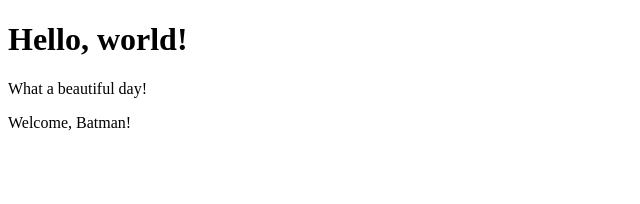
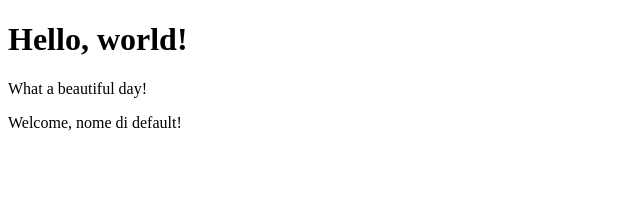
Before and after one commit to AlessandroOnnis/react-exercises, a React (Create React App) app: page / in a window 1280 px wide. Shown: the top 204 px of the page, without its empty margins (0-640 px from the left). Built offline with nearby package versions, Linux system fonts and the light colour scheme.

Commit message:
props-02

```diff
--- a/src/App.js
+++ b/src/App.js
@@ -7,7 +7,7 @@ class App extends React.Component {
     return (
     <div>
       <Hello/>
-      <Welcome name="Batman"/>
+      <Welcome name=""/>
     </div>
     )
   };
--- a/src/components/welcome.js
+++ b/src/components/welcome.js
@@ -1,7 +1,44 @@
 import React from "react"
 
+//===Esecuzione esercizio===setting default value
 export class Welcome extends React.Component{
     render(){
-        return <p>Welcome, {this.props.name}!</p>
+        return <p>Welcome, {this.props.name?this.props.name: 'nome di default'}!</p>
     }
 }
+//RISPOSTE
+//se l'attributo non viene assegnato non viene stampato il valore di this.props.name perché non esiste.
+//se manca il valore dell'attributo si può impostare il suo valore di default,
+//Nel caso non esista l'attributo su App.js, possiamo assegnarlo di default(riga 28).
+
+//===Nota Personale===setting default attribute(non deve essere assegnato dentro app.js)
+//Devo ricordarmi potrebbe essermi utile in futuro con alcuni componenti
+// export class Welcome extends React.Component {
+//     render() {
+//         return (
+//             <>{
+//                 this.props.name ?
+//                     <p>Welcome, {this.props.name}!</p>
+//                     : <p>Welcome, {Welcome.defaultProps.name}!</p>
+//             }
+//             </>
+//         )
+//     }
+// }
+
+// Welcome.defaultProps = {
+//     name: "chiunque tu sia",
+// }
+
+//===Nota Personale===setting default string if attribute it's missing
+// export class Welcome extends React.Component{
+//     render(){
+//         return(
+//         <>
+//          {this.props.name?
+//          <p>Welcome, {this.props.name}!</p>
+//          :<p>Welcome, chiunque tu sia!</p>}
+//         </>
+//         )
+//     }
+// }
```
